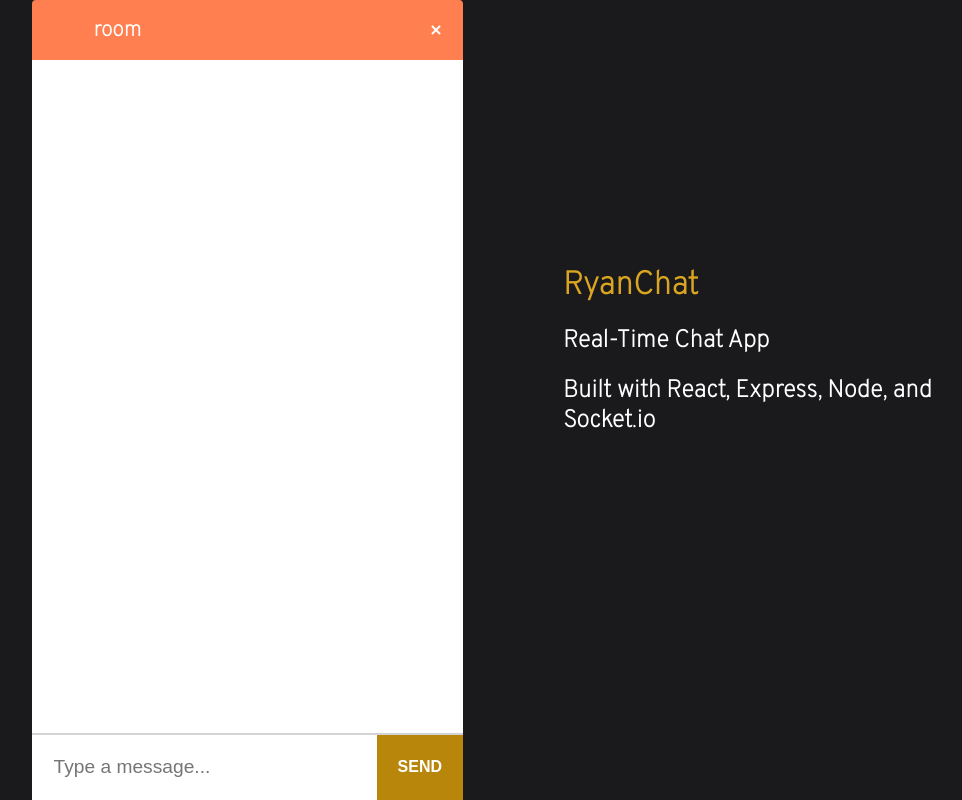
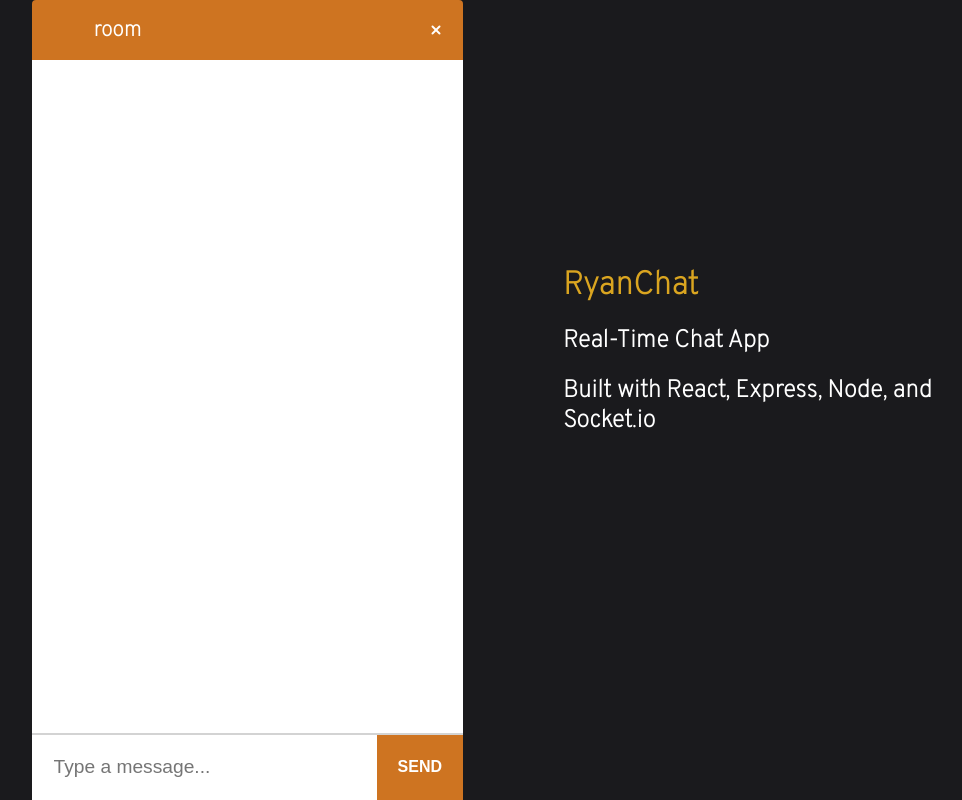
Before and after one commit to ryankoch13/SocketIO-Node-ChatApp, a React (Create React App) app in the folder client/: page /chat in a window 1280 px wide. Shown: the whole page, without its empty margins (168-1130 px from the left). Built offline with nearby package versions, Linux system fonts and the light colour scheme.

Commit message:
updated colors

```diff
--- a/client/src/components/InfoBar/infoBar.css
+++ b/client/src/components/InfoBar/infoBar.css
@@ -3,7 +3,7 @@
     display: flex;
     align-items: center;
     justify-content: space-between;
-    background-color: coral;
+    background-color:rgb(206, 116, 33);
     border-radius: 4px 4px 0 0;
     height: 60px;
     width: 100%;
--- a/client/src/components/Input/Input.css
+++ b/client/src/components/Input/Input.css
@@ -19,7 +19,7 @@
     color: #fff !important;
     text-transform: uppercase;
     text-decoration: none;
-    background-color: darkgoldenrod;
+    background-color: rgb(206, 116, 33);
     padding: 20px;
     font-size: 16px;
     display: inline-block;
--- a/client/src/components/Messages/Message/Message.css
+++ b/client/src/components/Messages/Message/Message.css
@@ -53,7 +53,7 @@
   }
 
   .sentByUser .messageBox {
-    background-color: darkgoldenrod;
+    background-color: saddlebrown;
   }
 
   .sentByUser .messageText {
@@ -69,7 +69,7 @@
   }
 
   .sentByOther .messageBox {
-    background-color: wheat;
+    background-color: sandybrown;
   }
 
   .sentByOther .messageText {
--- a/client/src/components/activeRooms/ActiveRooms.css
+++ b/client/src/components/activeRooms/ActiveRooms.css
@@ -44,7 +44,7 @@
         color: #fff !important;
         text-transform: uppercase;
         text-decoration: none;
-        background-color: coral;
+        background-color: rgb(206, 116, 33);
         padding: 15px;
         margin-left: 25px;
         margin-right: 25px;
```
